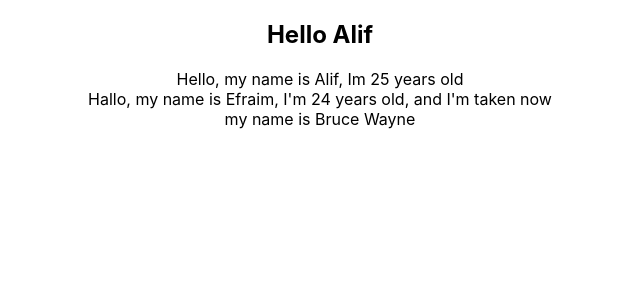
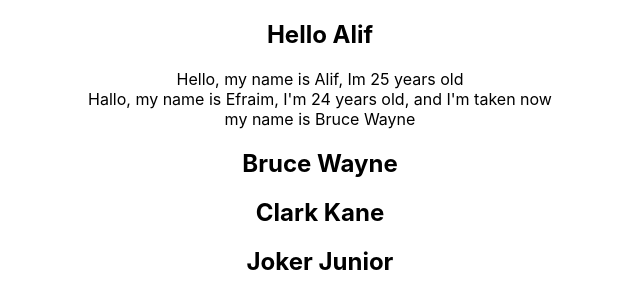
Before and after one commit to alifalridho/REACT-TYPESCRIPT, a React (Create React App) app: page / in a window 1280 px wide. Shown: the top 308 px of the page, without its empty margins (320-960 px from the left). Built offline with nearby package versions, Linux system fonts and the light colour scheme.

Commit message:
add PersonList.tsx

```diff
--- a/src/App.tsx
+++ b/src/App.tsx
@@ -4,18 +4,25 @@ import Greet from "./components/Greet";
 import Hello from "./components/Hello";
 import User from "./components/User";
 import Person from "./components/Person";
+import PersonList from "./components/PersonList";
 
 function App() {
     const personName = {
         firstName: "Bruce",
         lastName: "Wayne",
     };
+    const personList = [
+        { first: "Bruce", last: "Wayne" },
+        { first: "Clark", last: "Kane" },
+        { first: "Joker", last: "Junior" },
+    ];
     return (
         <div className="App">
             <Greet name={"Alif"} />
             <Hello age={25} name="Alif" />
             <User name="Efraim" age={24} status={"taken"} isLoggedin={true} />
             <Person name={personName} />
+            <PersonList names={personList} />
         </div>
     );
 }
--- /dev/null
+++ b/src/components/PersonList.tsx
@@ -0,0 +1,17 @@
+type PersonListProps = {
+    names: { first: string; last: string }[];
+};
+
+const PersonList = ({ names }: PersonListProps) => {
+    return (
+        <div>
+            {names.map((name) => (
+                <h2>
+                    {name.first} {name.last}
+                </h2>
+            ))}
+        </div>
+    );
+};
+
+export default PersonList;
```
